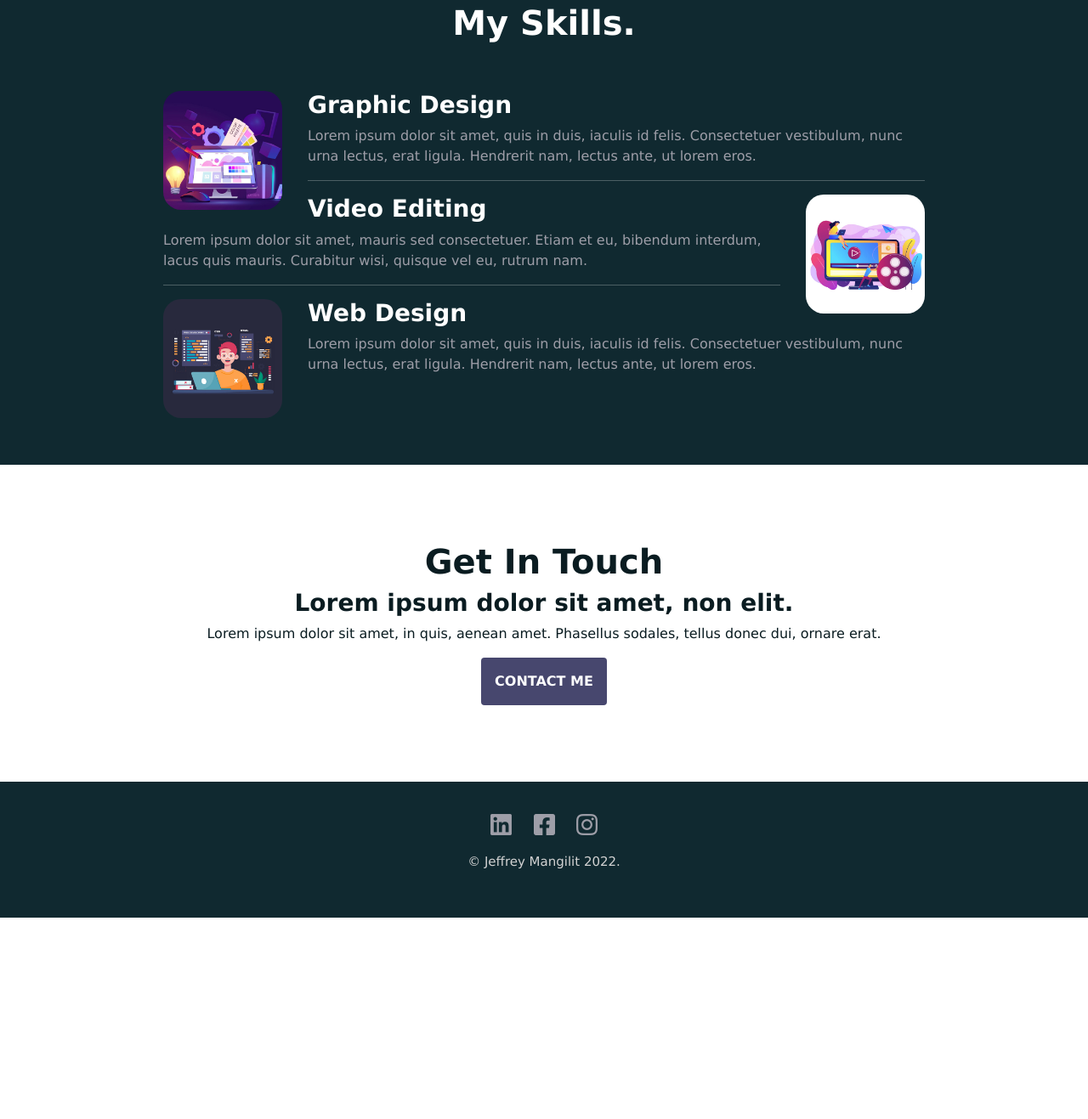
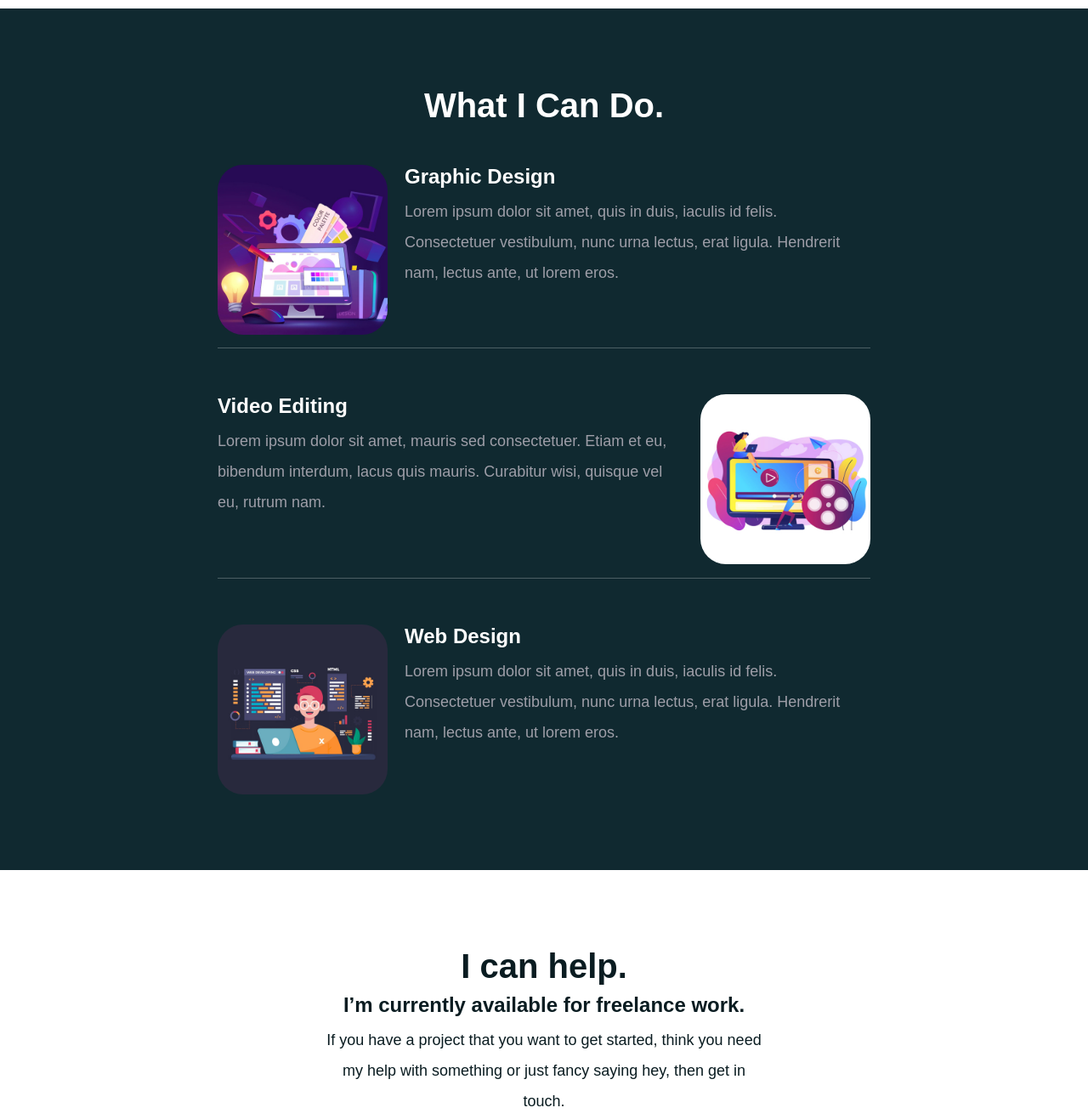
Before and after one commit to jeffreymangilit/jm, a plain HTML site: page index.html in a window 1280 px wide. Shown: the part 1416-2733 px from the top of the page at 85% size. Before the commit the page ends 2496 px from the top, so only its background shows below. Drawn offline with nearby package versions, Linux system fonts and the light colour scheme.

Commit message:
Updated content

```diff
--- a/css/styles.css
+++ b/css/styles.css
@@ -1,12 +1,28 @@
 body{
     text-align: center;
-    font-family: Verdana, Geneva, Tahoma, sans-serif;
+    font-family: Arial, Helvetica, sans-serif;
+    line-height: 2;
 
 
 }
 
+p {
+    font-size: 18px;
+}
+/* container section */
+
 .container-fluid{
-    padding: 7% 15%;
+    padding: 7% 20%;
+
+}
+
+#aboutMe .container-fluid{
+    padding: 7% 30%;
+
+}
+
+#contactMe .container-fluid{
+    padding: 7% 30%;
 
 }
 
@@ -14,7 +30,7 @@ body{
 
 nav .container-fluid{
     padding: 0 7%;
-    text-align: left;
+    text-align: right;
 }
 
 #footer .container-fluid{
@@ -35,6 +51,7 @@ h2{
 
 h3{
     font-weight: bold;
+    font-size: 1.5rem;
 }
 .big-heading{
     font-size: 4rem;
@@ -44,8 +61,8 @@ h3{
 }
 
 
-.med-heading{
-    font-size: 2.5rem;
+.title .med-heading{
+    font-size: 2rem;
     color: white;
     font-weight:normal;
 
@@ -96,6 +113,7 @@ h3{
     background-image: linear-gradient(rgba(0, 0, 0, 0.527),rgba(0, 0, 0, 0.5)) , url('../images/bg.png');
     background-size: cover;
     background-attachment: fixed;
+    background-position: center;
     width: 100%;
     height: 100vh;
 
@@ -142,21 +160,23 @@ h3{
 .skill-row {
     position: relative;
     text-align: left;
+    padding: 5% 0;
 
 
 }
 
 .skill1{
-    width: 140px;
+    width: 200px;
     float: left;
-    margin-right: 30px;
+    margin-right: 20px;
     border-radius: 15%;
+
 }
 
 .skill2{
-    width: 140px;
+    width: 200px;
     float: right;
-    margin-left: 30px;
+    margin-left: 20px;
     border-radius: 15%;
 
 }
@@ -226,6 +246,16 @@ h3{
         padding: 7% 6%;
     }
 
+    #aboutMe .container-fluid{
+        padding: 7% 6%;
+    }
+
+
+    #contactMe .container-fluid{
+        padding: 7% 6%;
+    }
+
+
     nav .container-fluid{
         padding: 0 6%;
     }
--- a/index.html
+++ b/index.html
@@ -36,7 +36,7 @@
       <div class="title">
         <div>
           <h1 class ="big-heading">I'm Jeffrey</h1>
-          <h2 class="med-heading">a Graphic/Web Designer</h2>
+          <h2 class="med-heading">a Graphic / Web Designer.</h2>
         </div>
       </div>
 
@@ -47,16 +47,16 @@
       <img class="profilePic" src="images/Profile.png" alt="My Profile Picture">
 
       <h2>Hello.</h2>
-      <p>Lorem ipsum dolor sit amet, vitae volutpat, dui conubia, dolor urna. Non auctor, montes nulla distinctio.</p>
+      <p>I'm a Graphic Designer / Web Developer based in the Philippines,<br>
+        I have a passion for web design and love to create a responsive website
+        that will work on desktop as well as on mobile devices.</p>
 
     </div>
   </section>
   <section id="skills">
     <div class="container-fluid">
       <div class="skills">
-        <h2>My Skills.</h2>
-        <br>
-        <br>
+        <h2>What I Can Do.</h2>
         <div class="skill-row">
           <img class="skill1" src="images/img-1.jpg" alt="">
           <h3>Graphic Design</h3>
@@ -82,10 +82,12 @@
 
   <section id="contactMe" class="ligthSection">
     <div class="container-fluid">
-      <h2>Get In Touch</h2>
-      <h3>Lorem ipsum dolor sit amet, non elit.</h3>
-      <p>Lorem ipsum dolor sit amet, in quis, aenean amet. Phasellus sodales, tellus donec dui, ornare erat.</p>
-      <a class="btn" href="mailto:name@email.com">CONTACT ME</a></button>
+      <h2>I can help.</h2>
+      <h3>I’m currently available for freelance work.</h3>
+      <p>If you have a project that you want to get started, think you need my help with
+        something or just fancy saying hey, then get in touch.</p>
+        <br>
+      <a class="btn" href="mailto:jeffreymangilit@gmail.com">MESSAGE ME</a></button>
     </div>
   </section>
 
@@ -95,7 +97,7 @@
           <img class="footer-icon" src="images/linkedin.png"></a>
         <a class="footer-link" href="https://www.facebook.com/jeffrey.mangilit.15/"><img class="footer-icon" src="images/square-facebook.png"></a>
         <a class="footer-link" href="#"><img class="footer-icon" src="images/instagram.png"></a>
-        <p>© Jeffrey Mangilit 2022.</p>
+        <p>© 2022 Jeffrey Mangilit.</p>
     </div>
   </footer>
   <script>
```
Also changed, not shown: images/hand-drawn-web-developers_23-2148819604.webp (added).
